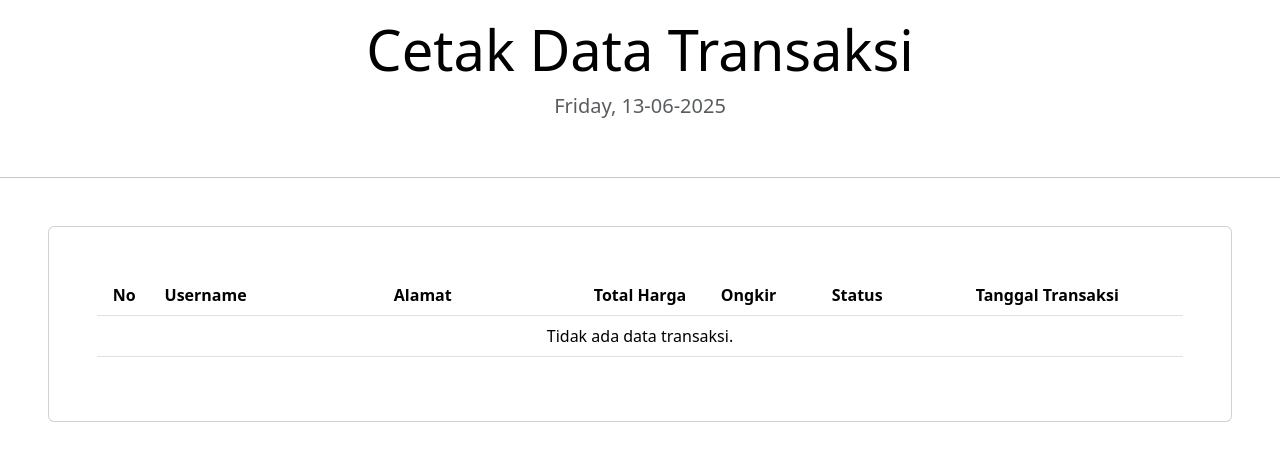
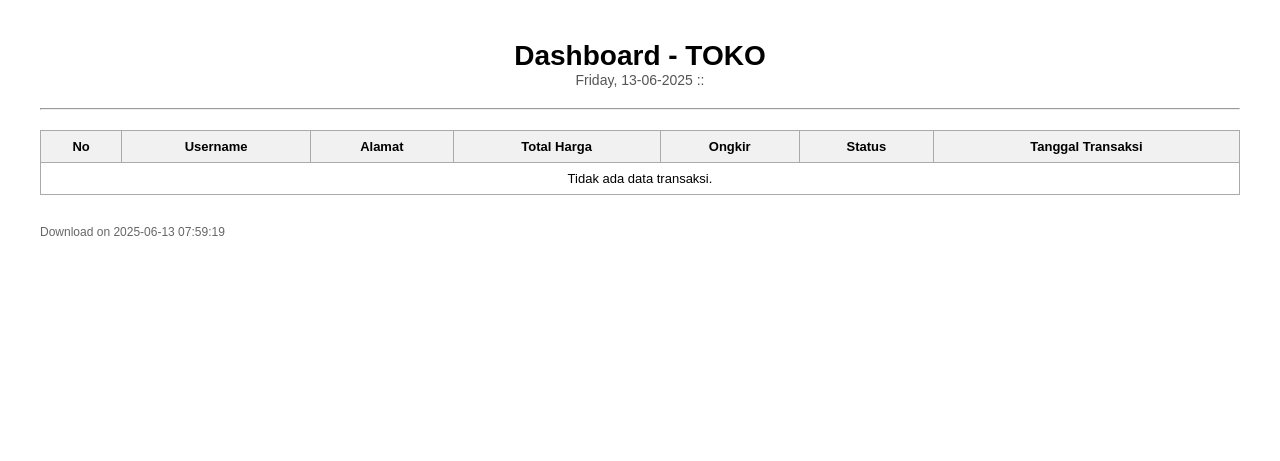
Before and after one commit to syarifmr/belajar-ci-tugas, a CodeIgniter 4 app: the page made by app/Views/DashboardToko/cetak.php in a window 1280 px wide. Shown: the top 461 px of the page. Run offline with PHP 8.4 and a stand-in for CodeIgniter, Linux system fonts and the light colour scheme; the template is opened without the code that fills it, so the values that code supplies are empty; some libraries are stand-ins or nearby versions.

Commit message:
second commit

```diff
--- a/app/Config/App.php
+++ b/app/Config/App.php
@@ -133,7 +133,7 @@ class App extends BaseConfig
      * @see https://www.php.net/manual/en/timezones.php for list of timezones
      *      supported by PHP.
      */
-    public string $appTimezone = 'UTC';
+    public string $appTimezone = 'Asia/Jakarta';
 
     /**
      * --------------------------------------------------------------------------
--- a/app/Config/Routes.php
+++ b/app/Config/Routes.php
@@ -42,4 +42,4 @@ $routes->get('get-cost', 'TransaksiController::getCost', ['filter' => 'auth']);
 $routes->get('profile', 'Home::profile', ['filter' => 'auth']);
 $routes->resource('api', ['controller' => 'apiController']);
 $routes->get('dashboardtoko', 'Dashboard::index');
-$routes->get('dashboardtoko/cetak', 'Dashboard::cetak');
+$routes->get('DashboardToko/export-pdf', 'Dashboard::exportPdf');
--- a/app/Views/DashboardToko/cetak.php
+++ b/app/Views/DashboardToko/cetak.php
@@ -1,59 +1,116 @@
-<!doctype html>
-<html lang="en">
+<!DOCTYPE html>
+<html lang="id">
 
 <head>
-    <meta charset="utf-8">
-    <meta name="viewport" content="width=device-width, initial-scale=1">
-    <title>Bootstrap demo</title>
-    <link href="https://cdn.jsdelivr.net/npm/bootstrap@5.3.6/dist/css/bootstrap.min.css" rel="stylesheet" integrity="sha384-4Q6Gf2aSP4eDXB8Miphtr37CMZZQ5oXLH2yaXMJ2w8e2ZtHTl7GptT4jmndRuHDT" crossorigin="anonymous">
+    <meta charset="UTF-8">
+    <title>Dashboard - Toko</title>
+    <style>
+        body {
+            font-family: 'Arial', sans-serif;
+            margin: 40px;
+            color: #000;
+        }
+
+        h1 {
+            text-align: center;
+            font-size: 28px;
+            margin-bottom: 0;
+        }
+
+        p.date {
+            text-align: center;
+            margin-top: 0;
+            font-size: 14px;
+            color: #555;
+        }
+
+        hr {
+            margin: 20px 0;
+        }
+
+        .table-container {
+            margin-top: 20px;
+        }
+
+        table {
+            width: 100%;
+            border-collapse: collapse;
+            font-size: 13px;
+        }
+
+        th,
+        td {
+            border: 1px solid #aaa;
+            padding: 8px;
+            text-align: center;
+        }
+
+        th {
+            background-color: #f1f1f1;
+        }
+
+        tr:nth-child(even) {
+            background-color: #fbfbfb;
+        }
+
+        .footer {
+            margin-top: 30px;
+            font-size: 12px;
+            color: #666;
+        }
+
+        .text-left {
+            text-align: left;
+        }
+    </style>
 </head>
 
 <body>
-    <div class="p-3 pb-md-4 mx-auto text-center">
-        <h1 class="display-4 fw-normal text-body-emphasis">Cetak Data Transaksi</h1>
-        <p class="fs-5 text-body-secondary"><?= date("l, d-m-Y") ?></p>
-    </div>
+
+    <h1>Dashboard - TOKO</h1>
+    <p class="date"><?= date("l, d-m-Y") ?> ::</p>
     <hr>
-    <div class="table-responsive card m-5 p-5">
-        <table class="table text-center">
+
+    <div class="table-container">
+        <table>
             <thead>
                 <tr>
-                    <th style="width: 5%;">No</th>
-                    <th style="width: 10%;">Username</th>
-                    <th style="width: 30%;">Alamat</th>
-                    <th style="width: 10%;">Total Harga</th>
-                    <th style="width: 10%;">Ongkir</th>
-                    <th style="width: 10%;">Status</th>
-                    <th style="width: 25%;">Tanggal Transaksi</th>
+                    <th>No</th>
+                    <th>Username</th>
+                    <th>Alamat</th>
+                    <th>Total Harga</th>
+                    <th>Ongkir</th>
+                    <th>Status</th>
+                    <th>Tanggal Transaksi</th>
                 </tr>
             </thead>
             <tbody>
-                <?php if (!empty($transactions)) {
-                    $i = 1;
-                    foreach ($transactions as $item1) {
-                ?>
+                <?php if (!empty($transactions)): ?>
+                    <?php $i = 1;
+                    foreach ($transactions as $row): ?>
                         <tr>
                             <td><?= $i++ ?></td>
-                            <td><?= $item1['username']; ?></td>
-                            <td><?= $item1['alamat']; ?></td>
-                            <td><?= $item1['total_harga']; ?></td>
-                            <td><?= $item1['ongkir']; ?></td>
-                            <td><?= $item1['status']; ?></td>
-                            <td><?= $item1['created_at']; ?></td>
+                            <td><?= esc($row['username']) ?></td>
+                            <td class="text-left"><?= esc($row['alamat']) ?></td>
+                            <td>Rp <?= number_format($row['total_harga'], 0, ',', '.') ?></td>
+                            <td>Rp <?= number_format($row['ongkir'], 0, ',', '.') ?></td>
+                            <td><?= $row['status'] == 0 ? 'Belum Dikirim' : 'Terkirim' ?></td>
+                            <td><?= date('d-m-Y H:i', strtotime($row['created_at'])) ?></td>
                         </tr>
-                <?php }
-                } else { ?>
+                    <?php endforeach ?>
+                <?php else: ?>
                     <tr>
                         <td colspan="7">Tidak ada data transaksi.</td>
                     </tr>
-                <?php } ?>
+                <?php endif ?>
             </tbody>
         </table>
     </div>
 
-    <script>
-        window.print();
-    </script>
+    <div class="footer">
+        Download on <?= date('Y-m-d H:i:s') ?>
+    </div>
+
 </body>
 
 </html>
```
Also changed, not shown: app/Controllers/Dashboard.php (+15 -8 lines), app/Views/DashboardToko/index.php (+6 -1 lines), app/Views/components/sidebar.php (+7 -7 lines).
